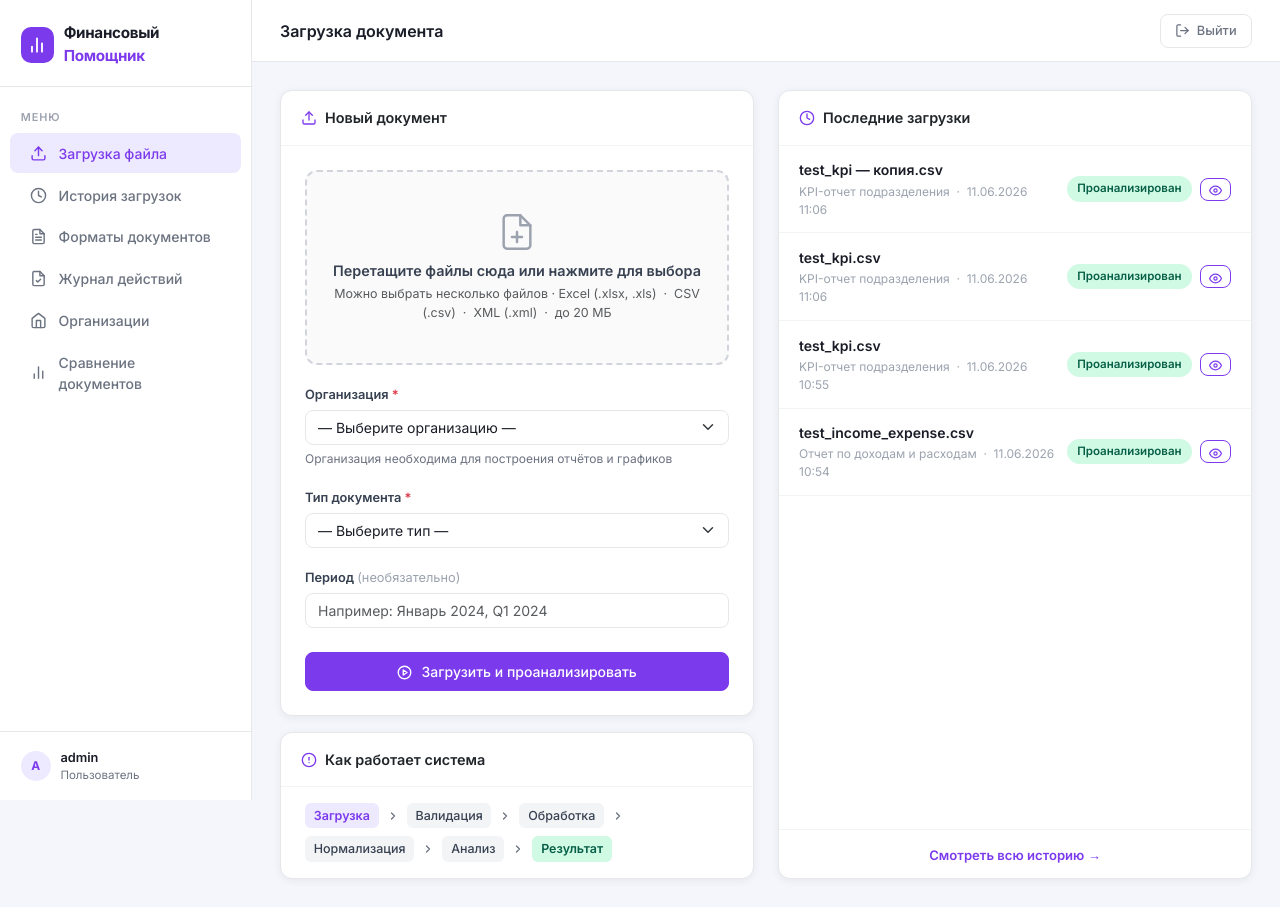
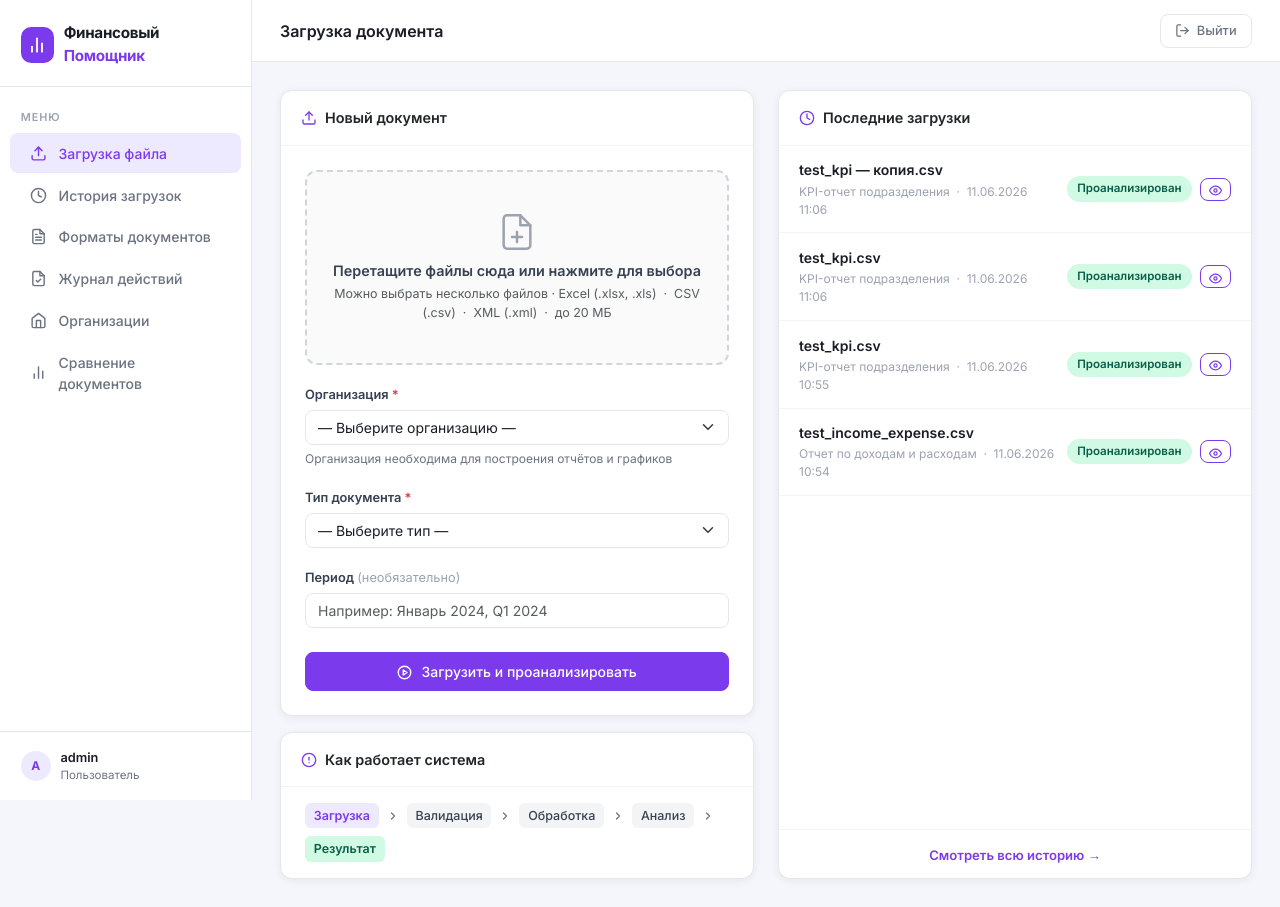
Before and after one commit to bloodxxx/findashbord, a Django app: page / in a window 1280 px wide. Run offline with Django 5.2, Linux system fonts and the light colour scheme; a user stored in the database is signed in; data comes from the database, SQL or seed files in the repository.

Commit message:
fix: remove 'Нормализация' step from pipeline info block
Co-Authored-By: Claude Sonnet 4.6 <noreply@anthropic.com>

```diff
--- a/ivansite/dashboard/templates/dashboard/upload.html
+++ b/ivansite/dashboard/templates/dashboard/upload.html
@@ -80,8 +80,6 @@
                     <span style="background:#f3f4f6;color:#374151;border-radius:6px;padding:.2rem .55rem;font-weight:500;">Валидация</span>
                     <svg xmlns="http://www.w3.org/2000/svg" width="12" height="12" viewBox="0 0 24 24" fill="none" stroke="currentColor" stroke-width="2.5" stroke-linecap="round" stroke-linejoin="round"><polyline points="9 18 15 12 9 6"/></svg>
                     <span style="background:#f3f4f6;color:#374151;border-radius:6px;padding:.2rem .55rem;font-weight:500;">Обработка</span>
-                    <svg xmlns="http://www.w3.org/2000/svg" width="12" height="12" viewBox="0 0 24 24" fill="none" stroke="currentColor" stroke-width="2.5" stroke-linecap="round" stroke-linejoin="round"><polyline points="9 18 15 12 9 6"/></svg>
-                    <span style="background:#f3f4f6;color:#374151;border-radius:6px;padding:.2rem .55rem;font-weight:500;">Нормализация</span>
                     <svg xmlns="http://www.w3.org/2000/svg" width="12" height="12" viewBox="0 0 24 24" fill="none" stroke="currentColor" stroke-width="2.5" stroke-linecap="round" stroke-linejoin="round"><polyline points="9 18 15 12 9 6"/></svg>
                     <span style="background:#f3f4f6;color:#374151;border-radius:6px;padding:.2rem .55rem;font-weight:500;">Анализ</span>
                     <svg xmlns="http://www.w3.org/2000/svg" width="12" height="12" viewBox="0 0 24 24" fill="none" stroke="currentColor" stroke-width="2.5" stroke-linecap="round" stroke-linejoin="round"><polyline points="9 18 15 12 9 6"/></svg>
```
